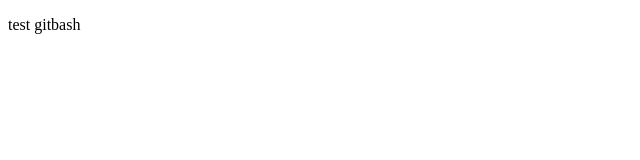
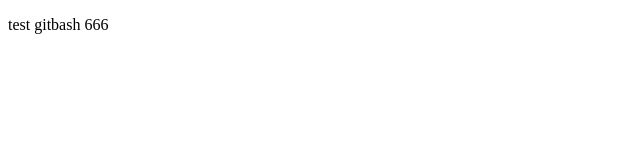
Before and after one commit to jamespui/Study-Together, a plain HTML site: page index.html in a window 1280 px wide. Shown: the full height of the page, 0-640 px from the left. Drawn offline with Linux system fonts and the light colour scheme.

Commit message:
index.html changes

```diff
--- a/index.html
+++ b/index.html
@@ -6,7 +6,7 @@
     <title>2018-06-08</title>
    <p>
 
-       test gitbash
+       test gitbash 666
 
    </p>
     <meta name="viewport" content="width=device-width, initial-scale=1">
```
